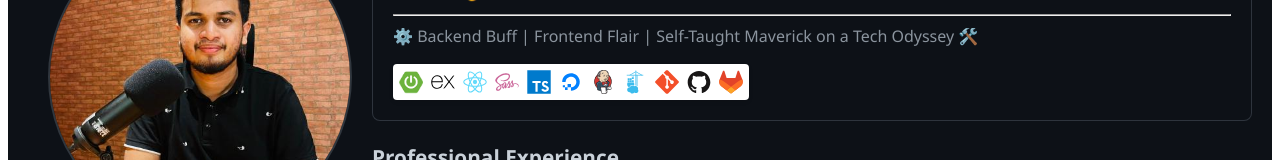
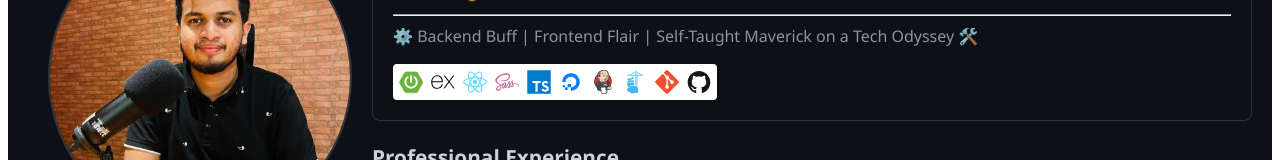
Before and after one commit to MShamilR/web-portfolio, a React (Vite) app: page / in a window 1280 px wide. Shown: the part 123-283 px from the top of the page. Built offline with nearby package versions, Linux system fonts and the light colour scheme; no server answers.

Commit message:
fix(): potential build issue

```diff
--- a/src/components/ReadMe/ReadMe.jsx
+++ b/src/components/ReadMe/ReadMe.jsx
@@ -4,13 +4,13 @@ import digitalOcean from "../../assets/technologies/digital-ocean.svg";
 import express from "../../assets/technologies/express.svg";
 import git from "../../assets/technologies/git.svg";
 import github from "../../assets/technologies/github.svg";
-import gitlab from "../../assets/technologies/gitlab.svg";
+//import gitlab from "../../assets/technologies/gitlab.svg";
 import react from "../../assets/technologies/react.svg";
 import springBoot from "../../assets/technologies/spring-boot.png";
-import java from "../../assets/technologies/java.svg";
-import javaScript from "../../assets/technologies/javascript.svg";
+// import java from "../../assets/technologies/java.svg";
+// import javaScript from "../../assets/technologies/javascript.svg";
 import typeScript from "../../assets/technologies/typescript.svg";
-import nodeJS from "../../assets/technologies/node-js.svg";
+// import nodeJS from "../../assets/technologies/node-js.svg";
 import portainer from "../../assets/technologies/portainer.svg";
 import sass from "../../assets/technologies/sass.svg";
 import jenkins from "../../assets/technologies/jenkins.svg";
@@ -35,7 +35,7 @@ const ReadMe = () => {
     { src: portainer, alt: "Portainer" },
     { src: git, alt: "Git" },
     { src: github, alt: "Github" },
-    { src: gitlab, alt: "Gitlab" },
+    //{ src: gitlab, alt: "Gitlab" },
   ];
   return (
     <div className="readme-section">
```
Also changed, not shown: src/assets/technologies/spring-boot.svg (deleted).
